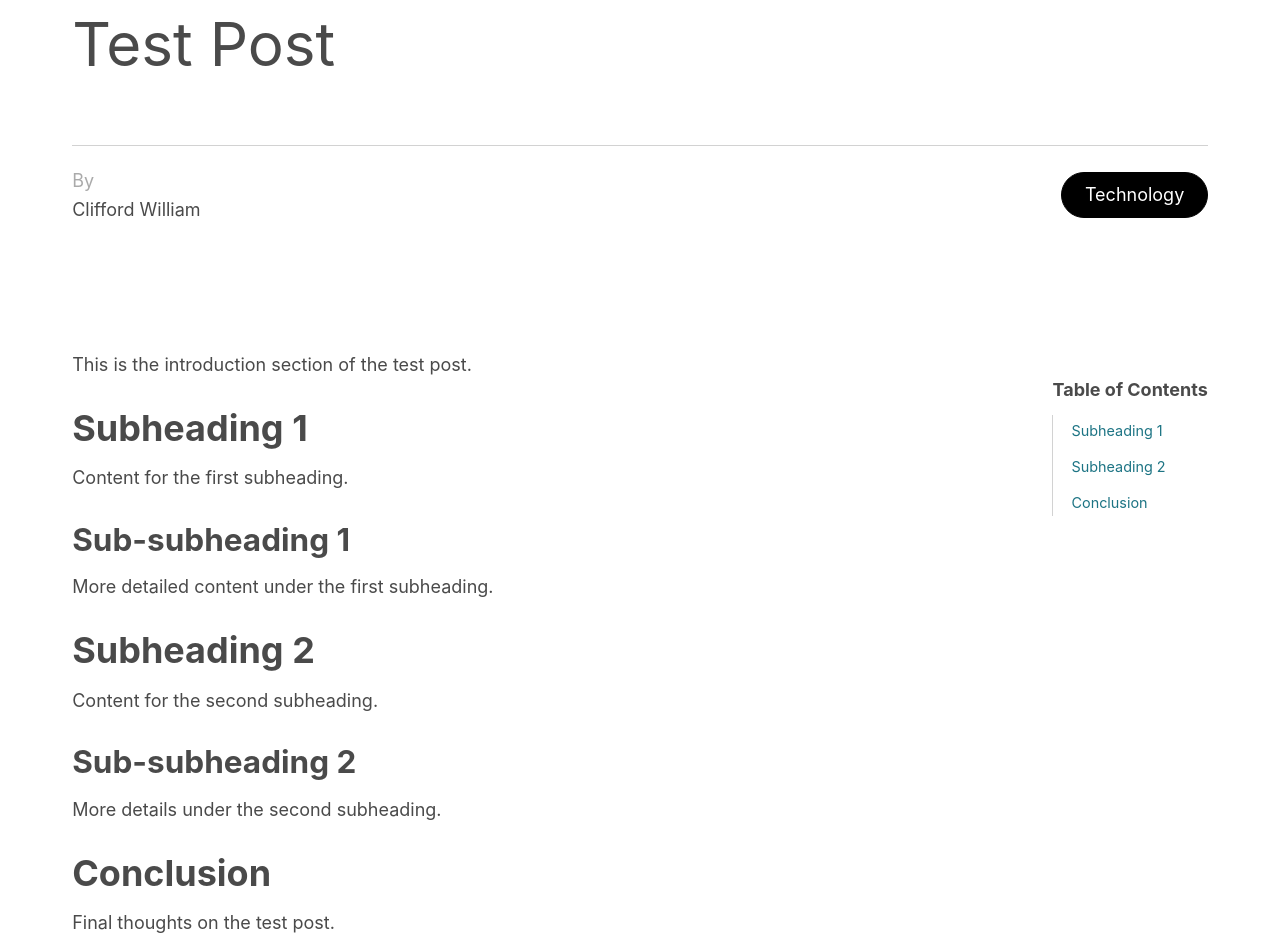
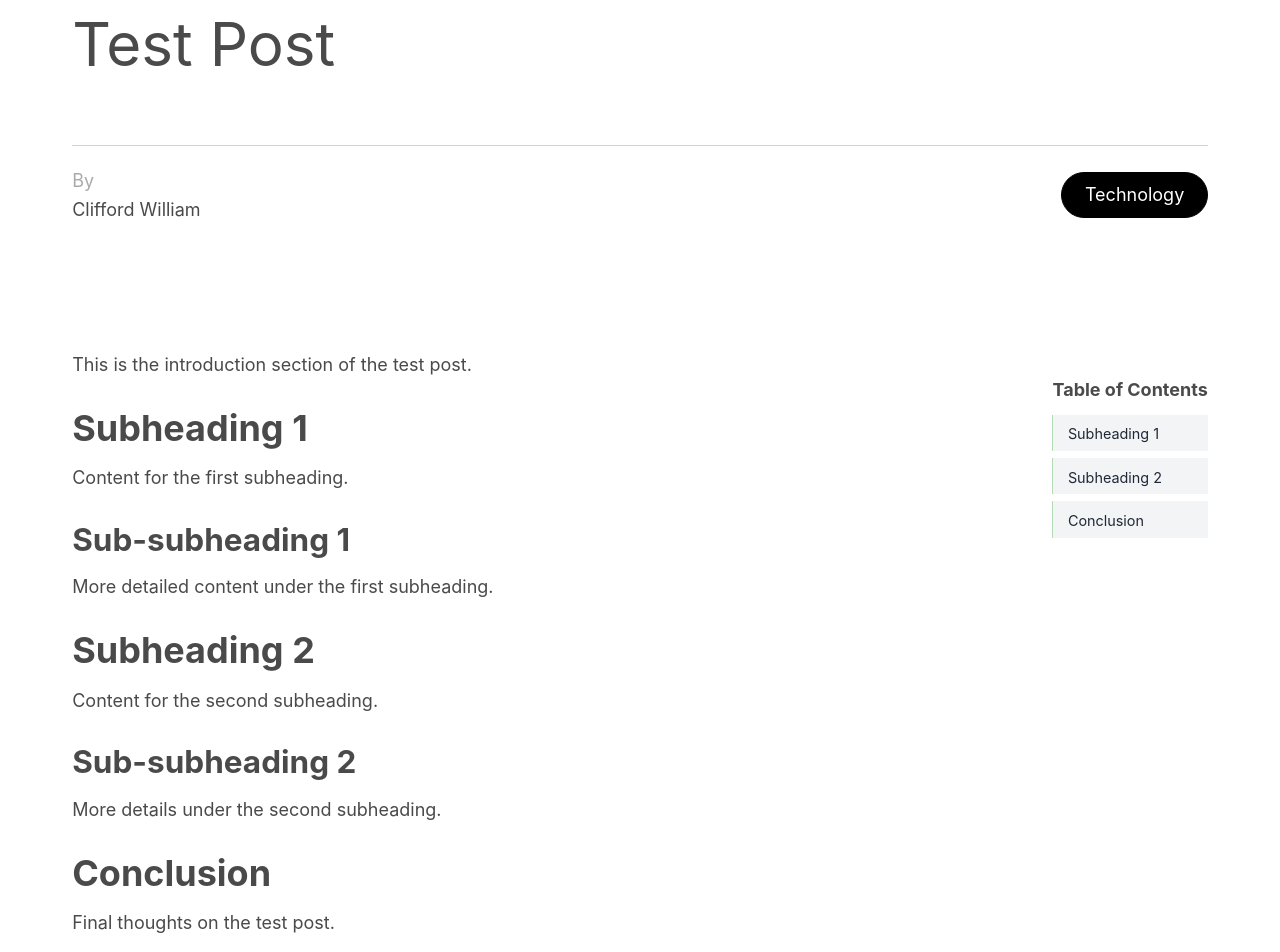
Before and after one commit to cliffordwilliam/cliffordwilliam.github.io, a Jekyll site: the page built from _posts/2024-09-22-test-post.md, in a window 1280 px wide. Shown: the part 785-1737 px from the top of the page. Built offline with Jekyll 4.4.1, drawn with Linux system fonts in a browser that asks for light colours; comment, search, counter and statistics services are not loaded.

Commit message:
add toc active logic

```diff
--- a/_includes/components/head.html
+++ b/_includes/components/head.html
@@ -7,3 +7,4 @@
 <link rel="stylesheet" href="/assets/css/styles.css">
 <script src="/assets/js/menu-toggle.js" defer></script>
 <script src="/assets/js/fader.js" defer></script>
+<script src="/assets/js/toc-active.js" defer></script>
--- a/_layouts/post.html
+++ b/_layouts/post.html
@@ -26,11 +26,11 @@
   </header>
 
   <div itemprop="articleBody" class="thin-container">
-    <div>
+    <div id="toc-container">
         <h2>Table of Contents</h2>
         {% include components/toc.html html=content h_max=2 %}
     </div>
-    <div>
+    <div id="post-body">
         {{ content }}
     </div>
   </div>
--- a/_sass/post-body.scss
+++ b/_sass/post-body.scss
@@ -9,16 +9,6 @@
     position: sticky;
     top: 1.2em;
     align-self: start;
-}
-
-div[itemprop="articleBody"] > div:first-child ul {
-    border-left: 1px solid #d2d2d2;
-    list-style: none;
-    padding-left: 1em;
-}
-
-div[itemprop="articleBody"] > div:first-child a {
-    font-size: .8em;
 }
 
 div[itemprop="articleBody"] > div:last-child {
@@ -34,10 +24,6 @@
     }
 }
 
-div[itemprop="articleBody"] > div:first-child h2 {
-    font-size: 1em;
-}
-
 .thin-container {
     max-width: 100ch;
     margin-left: auto;
--- /dev/null
+++ b/_sass/toc.scss
@@ -0,0 +1,27 @@
+#toc-container h2 {
+    font-size: 1em;
+}
+
+#toc-container ul {
+    padding-left: 0;
+    list-style: none;
+}
+
+#toc-container li {
+    border-left: 1px solid #d2d2d2;
+    padding: .2em .8em;
+}
+
+#toc-container a {
+    font-size: .8em;
+    color: #6b7280;
+}
+
+#toc-container li.active {
+    background-color: #f3f4f6;
+    border-left-color: #b4dcb4;
+}
+
+#toc-container li.active a {
+    color: #1f2937;
+}
--- a/assets/css/styles.scss
+++ b/assets/css/styles.scss
@@ -12,5 +12,6 @@
   "post-header",
   "post-body",
   "fader",
+  "toc",
   "grid"
 ;
--- /dev/null
+++ b/assets/js/toc-active.js
@@ -0,0 +1,24 @@
+window.addEventListener('DOMContentLoaded', () => {
+
+    const postBody = document.getElementById('post-body');
+    if (!postBody) return;
+
+    const tocContainer = document.getElementById('toc-container');
+    if (!tocContainer) return;
+
+    const observer = new IntersectionObserver(entries => {
+        entries.forEach(entry => {
+            const id = entry.target.getAttribute('id');
+            if (entry.intersectionRatio > 0) {
+                tocContainer.querySelector(`a[href="#${id}"]`).parentElement.classList.add('active');
+            } else {
+                tocContainer.querySelector(`a[href="#${id}"]`).parentElement.classList.remove('active');
+            }
+        });
+    });
+
+    // Track all h2 that have an `id` applied in post body
+    postBody.querySelectorAll('h2[id]').forEach((section) => {
+        observer.observe(section);
+    });
+});
```
